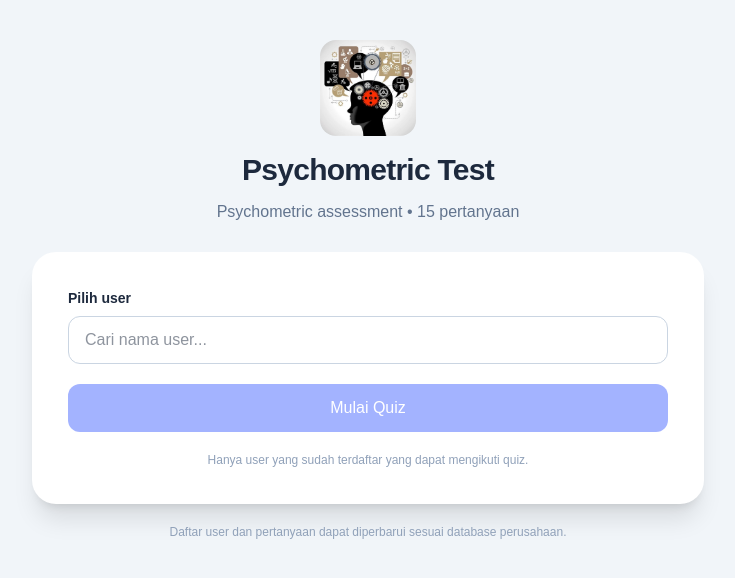
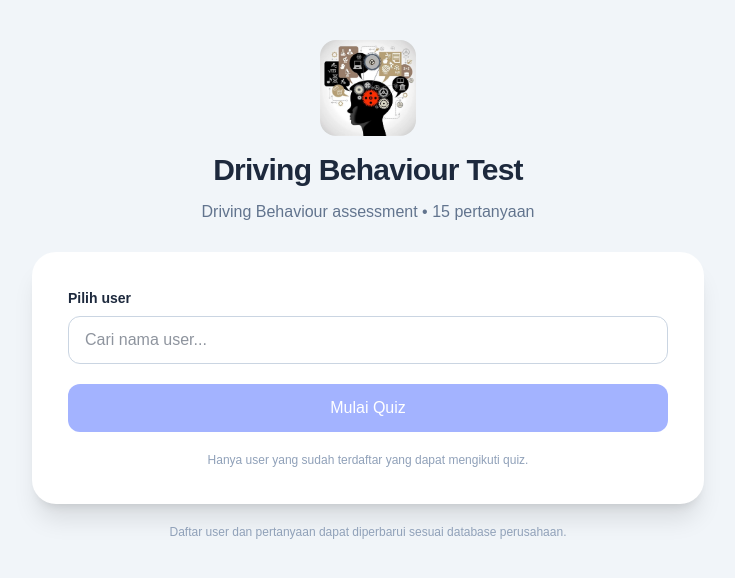
Before and after one commit to sulisr/quiz-psychometric-v2, a React (Vite) app: page / in a window 1280 px wide. Shown: the top 578 px of the page, without its empty margins (272-1007 px from the left). Built offline with nearby package versions, Linux system fonts and the light colour scheme.

Commit message:
Update App.jsx

```diff
--- a/src/App.jsx
+++ b/src/App.jsx
@@ -744,11 +744,11 @@ async function submitQuiz() {
           </div>
 
           <h1 className="text-3xl font-bold tracking-tight">
-            Psychometric Test
+            Driving Behaviour Test
           </h1>
 
           <p className="mt-3 text-slate-500">
-          Psychometric assessment • 15 pertanyaan
+          Driving Behaviour assessment • 15 pertanyaan
           </p>
         </header>
 
```
